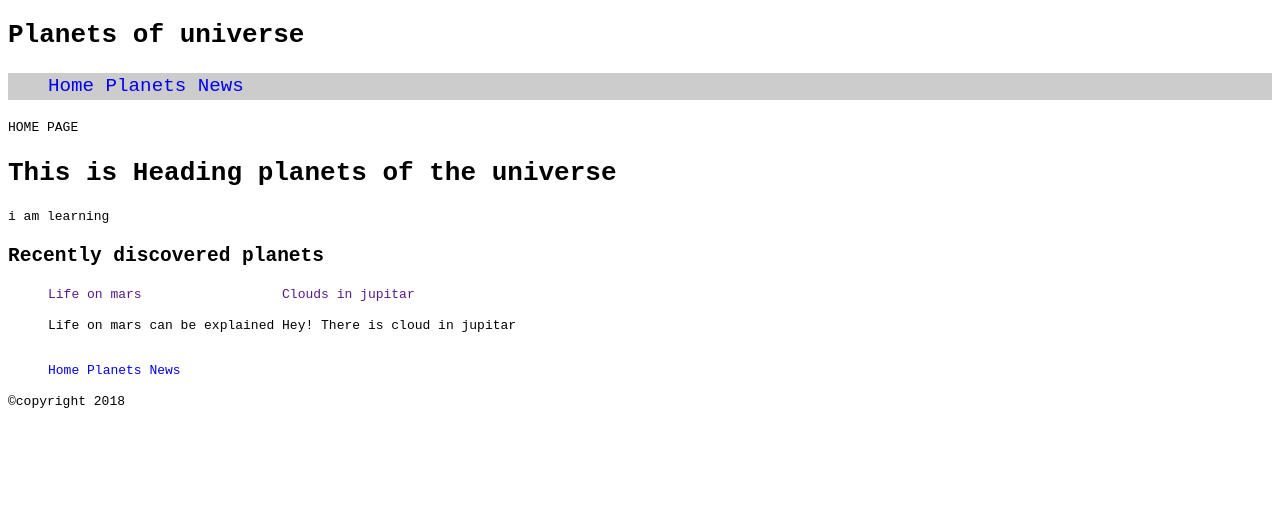
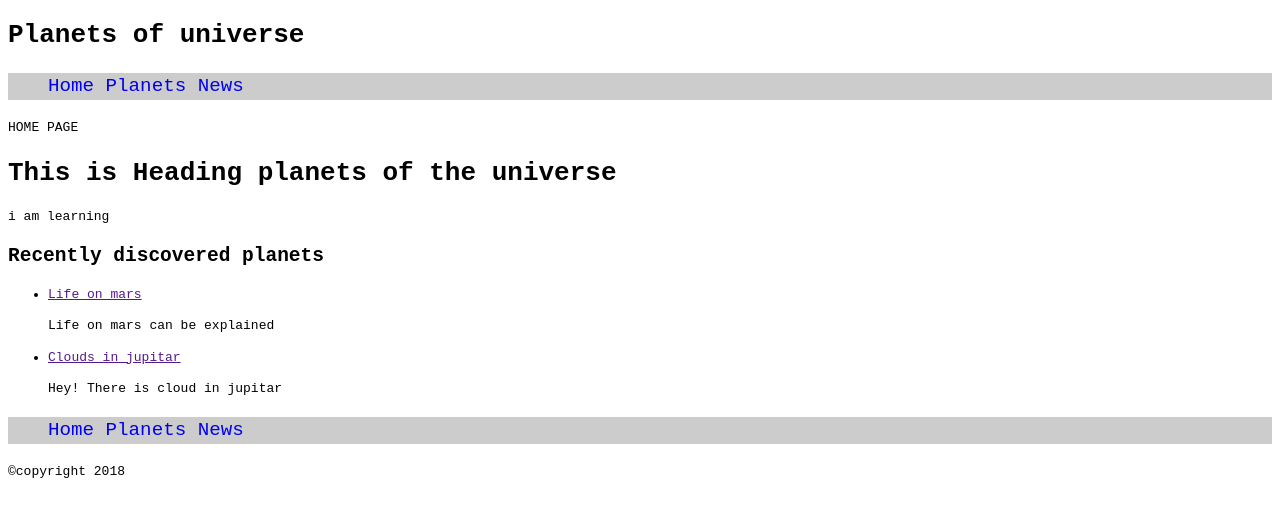
Before and after one commit to Mehreen57/Jekyll-Template, a Jekyll site: the page built from index.html, in a window 1280 px wide. Shown: the top 517 px of the page. Built offline with Jekyll 4.4.1, drawn with Linux system fonts in a browser that asks for light colours; Markdown is read by kramdown in place of the engine named in the settings.

Commit message:
added styling to navigation bars

```diff
--- a/css/common.css
+++ b/css/common.css
@@ -14,15 +14,15 @@ body {
 	color: #fff;
 }
 
-.nav-top{
+.nav-top , .nav-bottom{
 	font-size: 1.2rem;
 	background-color: #ccc;
 }
 
-ul li {
+.nav-top li , .nav-bottom li{
 	display: inline-block;
 }
 
-ul li a {
+.nav-top li a , .nav-bottom li a {
 	text-decoration: none;
 }
```
